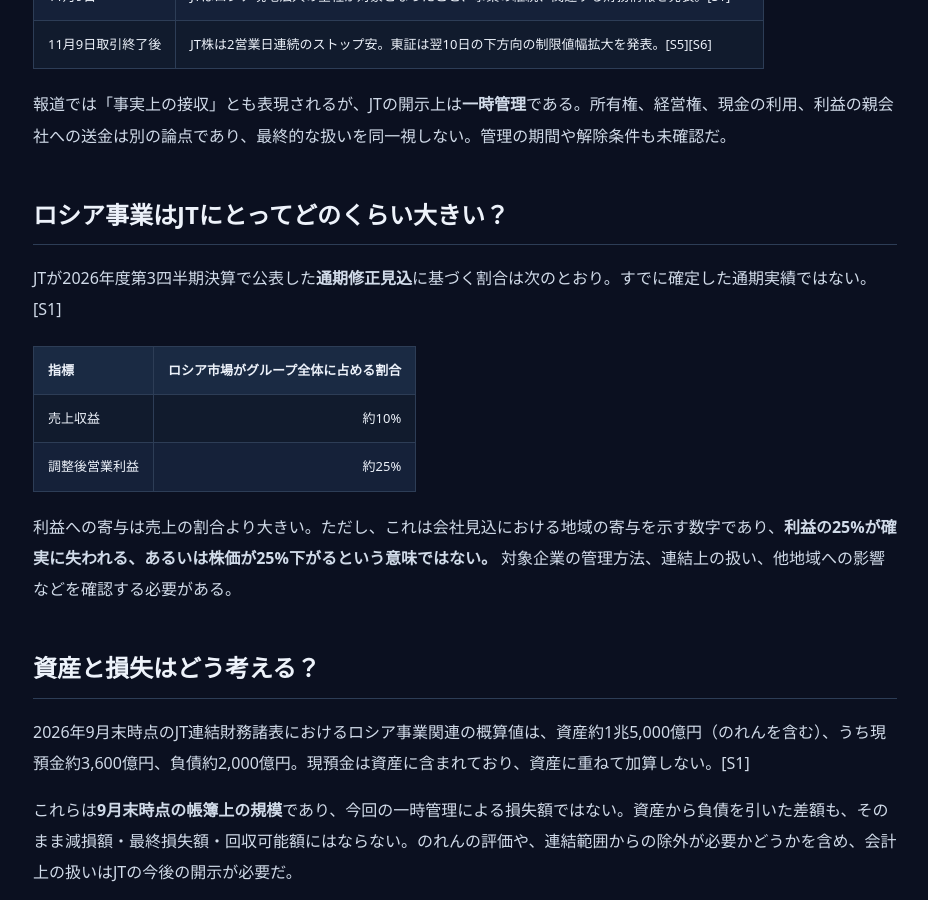
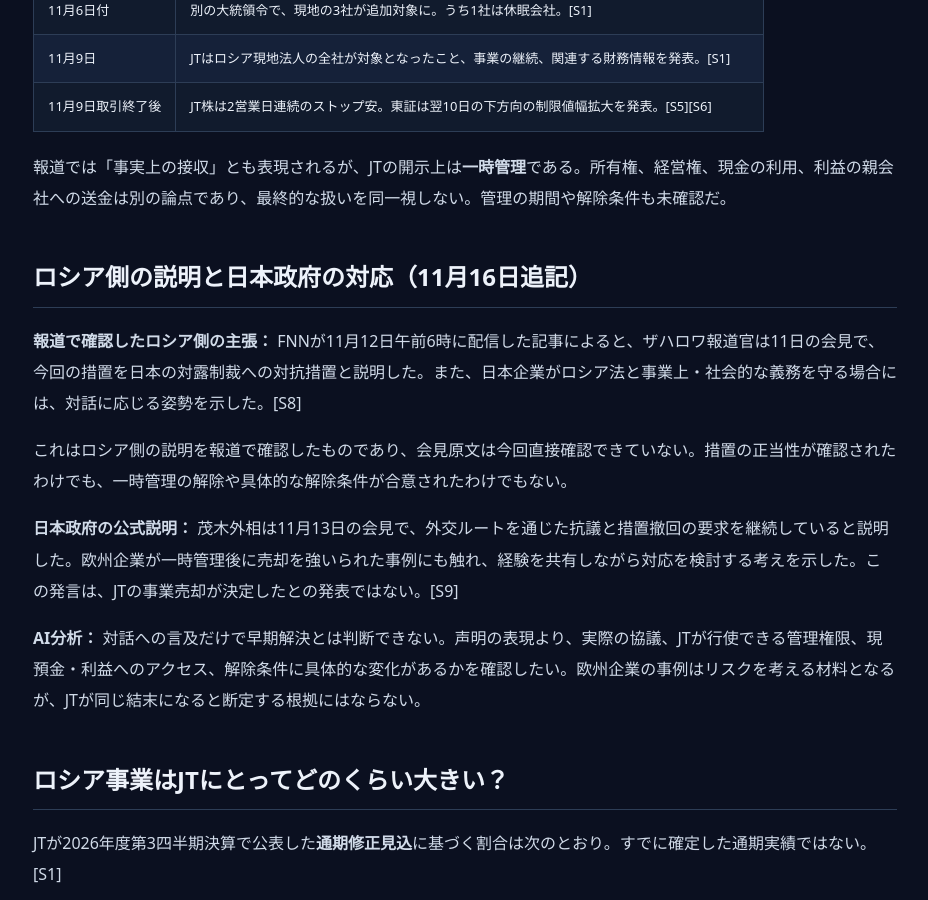
Before and after one commit to nick-shu3/investment-tankyu, a Jekyll site: the page built from _columns/jt-russia-business-monitor.md, in a window 1280 px wide and 900 px high, scrolled down 1393 px. Shown: the whole window, without its empty margins (175-1103 px from the left). Built offline with Jekyll 4.4.1, drawn with Linux system fonts in a browser that asks for light colours; some of the changed text lies outside the part shown.

Commit message:
JTコラムに外交対応と未確定事項の確認時点を追記

```diff
--- a/_columns/jt-russia-business-monitor.md
+++ b/_columns/jt-russia-business-monitor.md
@@ -1,13 +1,13 @@
 ---
 title: "JTのロシア事業はどうなる？ 一時管理の状況と財務・配当への影響を追う"
 published: "2026-11-09"
-updated: "2026-11-11"
+updated: "2026-11-16"
 summary: JTのロシア現地法人に対する一時管理について、会社発表と財務上の論点、未確定事項を日付付きで整理する。
 ---
 
 JT（日本たばこ産業）のロシア現地法人が、ロシアの大統領令により一時管理の対象となった。**JTの2026年11月9日の発表によれば、対象は現地法人の全社に拡大したが、事業は現時点で継続している。** 業績への影響は同社が精査中だ。[S1]
 
-**更新日：2026年11月11日。事業情報はJTの11月9日付開示、株価は11月10日東証終値まで。11月11日の取引中の株価は扱っていない。取引制度の説明は東証の11月9日付発表と10日の売買実績を照合したもの。** 状況は変化し得るため、追加情報を確認した場合は日付と出典を付けて更新する。株価や配当の将来を予測・保証するものではない。
+**更新・確認日：2026年11月16日。事業情報はJTの11月9日付開示、ロシア側の説明は11月12日配信の報道、日本政府の対応は11月13日の外相会見まで。事業継続は11月9日時点の会社説明であり、11月16日の稼働状況を新たに確認したものではない。株価は11月10日東証終値までで、その後の値動きは扱っていない。取引制度の説明は東証の11月9日付発表と10日の売買実績を照合したもの。** 状況は変化し得るため、追加情報を確認した場合は日付と出典を付けて更新する。株価や配当の将来を予測・保証するものではない。
 
 ## 今回の結論
 
@@ -27,6 +27,16 @@ JT（日本たばこ産業）のロシア現地法人が、ロシアの大統領
 | 11月9日取引終了後 | JT株は2営業日連続のストップ安。東証は翌10日の下方向の制限値幅拡大を発表。[S5][S6] |
 
 報道では「事実上の接収」とも表現されるが、JTの開示上は**一時管理**である。所有権、経営権、現金の利用、利益の親会社への送金は別の論点であり、最終的な扱いを同一視しない。管理の期間や解除条件も未確認だ。
+
+## ロシア側の説明と日本政府の対応（11月16日追記）
+
+**報道で確認したロシア側の主張：** FNNが11月12日午前6時に配信した記事によると、ザハロワ報道官は11日の会見で、今回の措置を日本の対露制裁への対抗措置と説明した。また、日本企業がロシア法と事業上・社会的な義務を守る場合には、対話に応じる姿勢を示した。[S8]
+
+これはロシア側の説明を報道で確認したものであり、会見原文は今回直接確認できていない。措置の正当性が確認されたわけでも、一時管理の解除や具体的な解除条件が合意されたわけでもない。
+
+**日本政府の公式説明：** 茂木外相は11月13日の会見で、外交ルートを通じた抗議と措置撤回の要求を継続していると説明した。欧州企業が一時管理後に売却を強いられた事例にも触れ、経験を共有しながら対応を検討する考えを示した。この発言は、JTの事業売却が決定したとの発表ではない。[S9]
+
+**AI分析：** 対話への言及だけで早期解決とは判断できない。声明の表現より、実際の協議、JTが行使できる管理権限、現預金・利益へのアクセス、解除条件に具体的な変化があるかを確認したい。欧州企業の事例はリスクを考える材料となるが、JTが同じ結末になると断定する根拠にはならない。
 
 ## ロシア事業はJTにとってどのくらい大きい？
 
@@ -73,6 +83,8 @@ JTは11月9日時点で、今回の措置の業績への影響を精査中とし
 
 今回参照したJTの11月9日付開示では、事業継続と影響精査中との説明が続いている。株価の下落や取引制度の変更だけから、減損額・連結除外・減配の実施が決定したとは言えない。これらは会社の正式な追加開示を確認する。[S1]
 
+11月16日に確認したJT公式IRには、2026年度の年間1株当たり配当予想272円が掲載されている。[S10] これは確認時点で掲載されている会社予想であり、一時管理の影響を反映した配当維持の再確約や将来の保証とは扱わない。
+
 株価の下落はリスクに対する市場の評価を含むが、将来の損失額や回復時期を確定するものではない。業績評価と割安・割高の判断も分けて考えたい。
 
 ## これから追うこと
@@ -93,6 +105,10 @@ JTは11月9日時点で、今回の措置の業績への影響を精査中とし
 - S5：[共同通信：JT株、連日ストップ安](https://kumanichi.com/articles/2055869)（2026年11月9日19時34分）。
 - S6：[日本取引所グループ・東証：制限値幅の拡大（1銘柄）](https://www.jpx.co.jp/news/1030/20261109-01.html)（2026年11月9日公表、10日適用）。
 - S7：[テレビ朝日：JT株は3営業日ぶり取引時間中に売買成立](https://news.tv-asahi.co.jp/news_economy/articles/000546637.html)（2026年11月10日15時53分、10日の終値・前日比）。
+- S8：[FNN：JT現地法人のロシア管理についてのロシア外務省報道官の説明](https://www.fnn.jp/articles/-/1150826)（2026年11月12日午前6時配信、11日の会見に関する報道。原文未照合）。
+- S9：[外務省：茂木外務大臣会見記録](https://www.mofa.go.jp/mofaj/press/kaiken/kaikenit_000001_00155.html)（2026年11月13日16時18分、「ロシアによる邦人拘束、対露外交」のJTに関する回答）。
+- S10：[JT公式IR](https://www.jti.co.jp/investors/index.html)（2026年11月16日確認、「1株当たり年間配当金」欄。ページの確認日であり、新たな配当発表日ではない）。
+- 2026年11月16日：11月12日に提示した追記案を反映し、ロシア側の主張・日本政府の公式説明・AI分析を分けて追加。事業継続の対象日と配当予想の確認時点を明確化。解除・売却・減損・連結・配当への影響が確定したとは扱わない。
 - 2026年11月11日：10日の反発、通常の制限値幅へ戻る条件との照合を追記。政府発表の出典リンクを修正。株価反発と事業上の懸念を区別した。
 - 2026年11月10日：9日終値と10日の制限値幅拡大を追記。事業情報・株価・制度の対象時点を分け、業績や配当への影響は未確定であることを維持。
 - 2026年11月9日：初版。JTの同日付発表までを反映。本人コメントは未提供。
```
